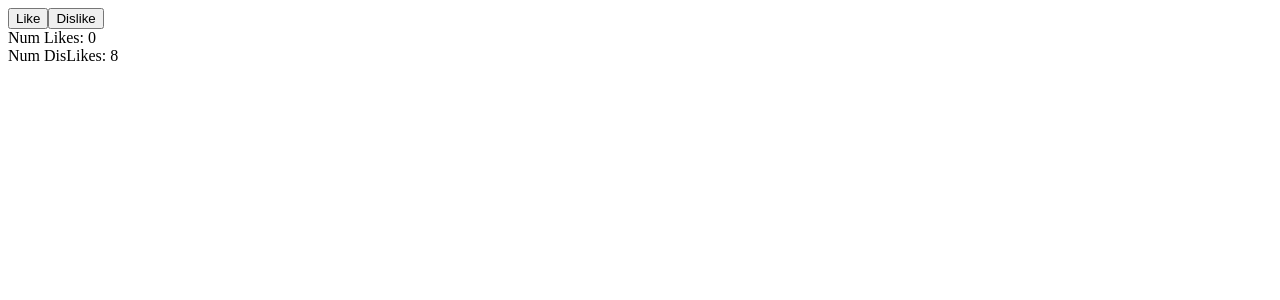
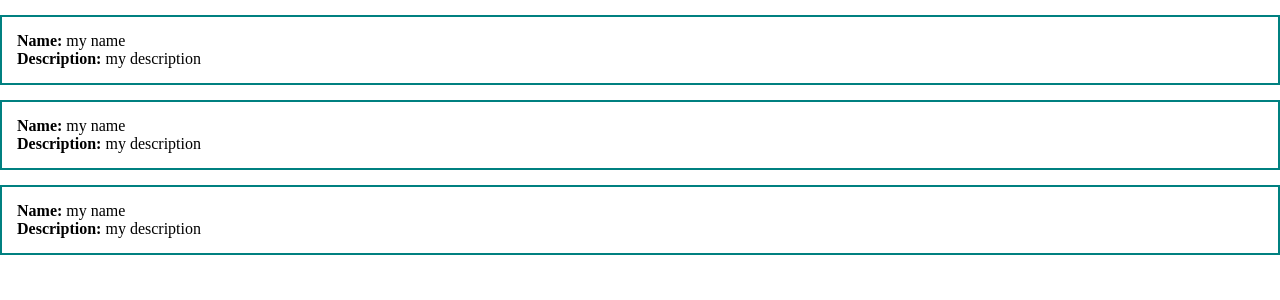
Before and after one commit to v-popov/vue_tutorial, a Vue app: page / in a window 1280 px wide. Shown: the top 300 px of the page. Built offline with nearby package versions, Linux system fonts and the light colour scheme.

Commit message:
Blog-like website basic example

```diff
--- a/src/App.vue
+++ b/src/App.vue
@@ -8,16 +8,24 @@
 <template>
   <div>
 
-    <div>
-      <button v-on:click="addLike">Like</button>
-      <button @click="addDislike">Dislike</button>
+    <div class="post">
+      <div><strong>Name:</strong> my name</div>
+      <div><strong>Description:</strong> my description</div>
     </div>
 
-    <div>Num Likes: {{ likes }}</div>
-    <div>Num DisLikes: {{ dislikes }}</div>
+    <div class="post">
+      <div><strong>Name:</strong> my name</div>
+      <div><strong>Description:</strong> my description</div>
+    </div>
+
+    <div class="post">
+      <div><strong>Name:</strong> my name</div>
+      <div><strong>Description:</strong> my description</div>
+    </div>
 
   </div>
 </template>
+
 
 
 // Specifying component logic; create functions; declare variables
@@ -25,26 +33,33 @@
 <script>
 export default {
 
-  data() { // function
-    return {
-      likes: 0, // initializing variable ("field") likes
-      dislikes: 8,
-    }
-  },
-
-  methods: {
-    addLike() {
-      this.likes += 1;
-    },
-    addDislike() {
-      this.dislikes += 1;
-    }
-  }
 }
 </script>
 
 
 
+<!--
+If we want this style to be available only for this component
+we can add flag scoped: <style scoped>
+Star (*) means the style will be applied for all elements
+
+Классическое обнуление:
+* {
+  margin: 0;
+  padding: 0;
+  box-sizing: border-box;
+}
+-->
 <style>
+* {
+  margin: 0;
+  padding: 0;
+  box-sizing: border-box;
+}
 
+.post {
+  padding: 15px;
+  border: 2px solid teal;
+  margin-top: 15px;
+}
 </style>
```
Also changed, not shown: screenshots/blog_1.JPG (added).
